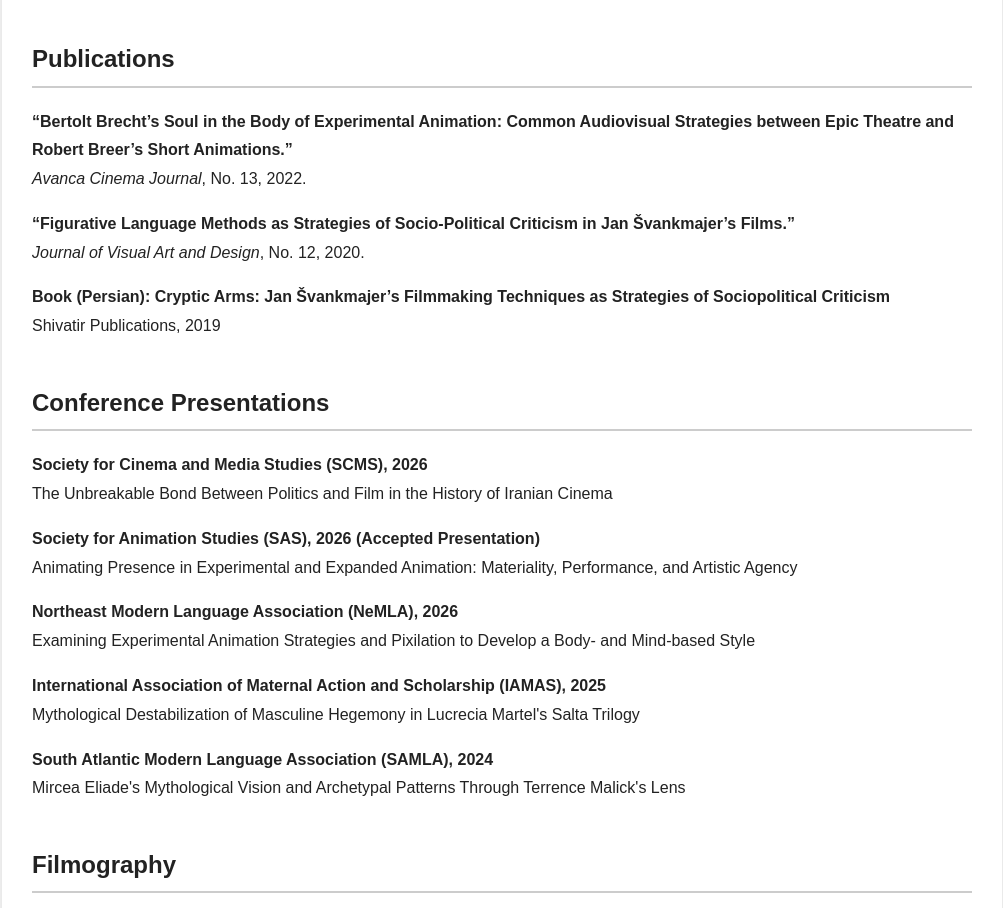
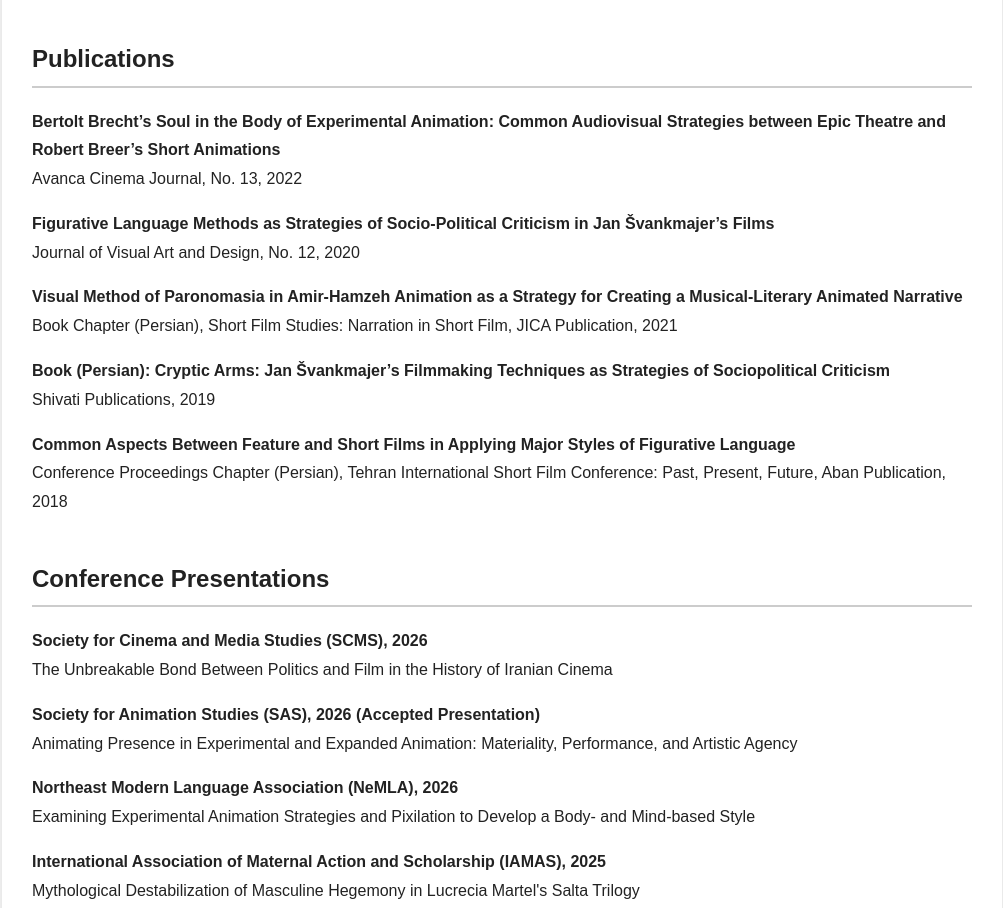
Before and after one commit to ahmadkhoshniat/ahmadkhoshniat.github.io, a plain HTML site: page index.html in a window 1280 px wide. Shown: the part 1496-2404 px from the top of the page, without its empty margins (138-1141 px from the left). Drawn offline with Linux system fonts and the light colour scheme.

Commit message:
Update index.html

```diff
--- a/index.html
+++ b/index.html
@@ -114,18 +114,28 @@
 <h2>Publications</h2>
 
 <p>
-<strong>“Bertolt Brecht’s Soul in the Body of Experimental Animation: Common Audiovisual Strategies between Epic Theatre and Robert Breer’s Short Animations.”</strong><br>
-<em>Avanca Cinema Journal</em>, No. 13, 2022.
+<strong>Bertolt Brecht’s Soul in the Body of Experimental Animation: Common Audiovisual Strategies between Epic Theatre and Robert Breer’s Short Animations</strong><br>
+Avanca Cinema Journal, No. 13, 2022
 </p>
 
 <p>
-<strong>“Figurative Language Methods as Strategies of Socio-Political Criticism in Jan Švankmajer’s Films.”</strong><br>
-<em>Journal of Visual Art and Design</em>, No. 12, 2020.
+<strong>Figurative Language Methods as Strategies of Socio-Political Criticism in Jan Švankmajer’s Films</strong><br>
+Journal of Visual Art and Design, No. 12, 2020
+</p>
+
+<p>
+<strong>Visual Method of Paronomasia in Amir-Hamzeh Animation as a Strategy for Creating a Musical-Literary Animated Narrative</strong><br>
+Book Chapter (Persian), Short Film Studies: Narration in Short Film, JICA Publication, 2021
 </p>
 
 <p>
 <strong>Book (Persian): Cryptic Arms: Jan Švankmajer’s Filmmaking Techniques as Strategies of Sociopolitical Criticism</strong><br>
-Shivatir Publications, 2019
+Shivati Publications, 2019
+</p>
+
+<p>
+<strong>Common Aspects Between Feature and Short Films in Applying Major Styles of Figurative Language</strong><br>
+Conference Proceedings Chapter (Persian), Tehran International Short Film Conference: Past, Present, Future, Aban Publication, 2018
 </p>
 
 <h2>Conference Presentations</h2>
```
